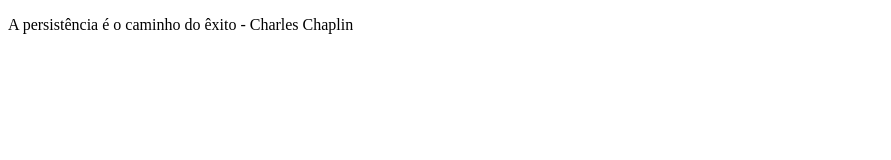
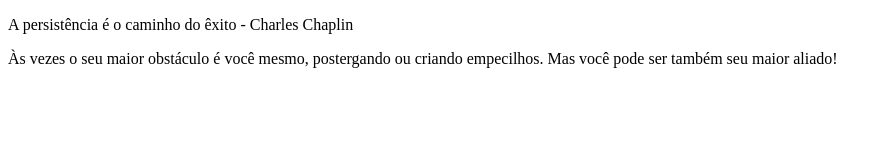
Before and after one commit to bianca-rodrigues/Projeto-1---Frases-Motivacionais, a plain HTML site: page index.html in a window 1280 px wide. Shown: the whole page, without its empty margins (0-891 px from the left). Drawn offline with Linux system fonts and the light colour scheme.

Commit message:
frase motivacional 2

```diff
--- a/index.html
+++ b/index.html
@@ -8,5 +8,6 @@
 </head>
 <body>
         <p>A persistência é o caminho do êxito - Charles Chaplin</p>
+        <p>Às vezes o seu maior obstáculo é você mesmo, postergando ou criando empecilhos. Mas você pode ser também seu maior aliado!</p>
 </body>
 </html>
```
